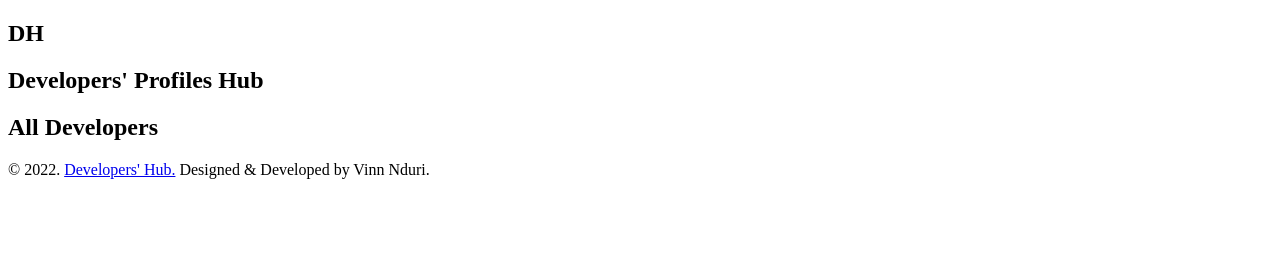
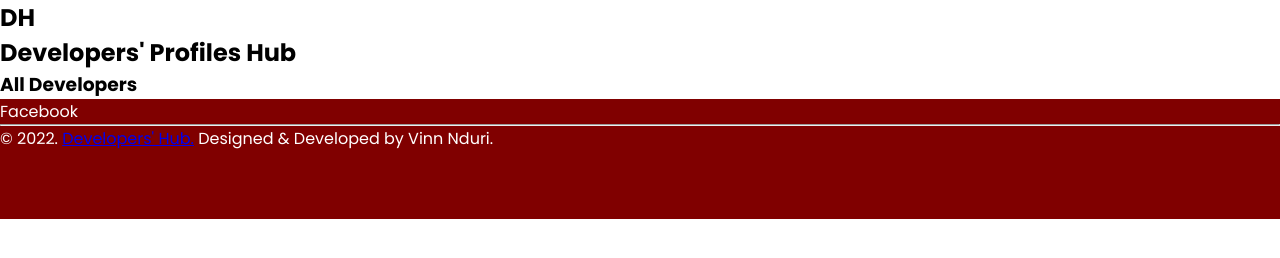
Before and after one commit to ndurivin/Developers-Hub, a plain HTML site: page index.html in a window 1280 px wide. Drawn offline with Linux system fonts and the light colour scheme; a web font is replaced by a local one.

Commit message:
Add the global styling

```diff
--- a/assets/css/style.css
+++ b/assets/css/style.css
@@ -0,0 +1,21 @@
+
+/*  font-family: 'Actor', sans-serif;
+    font-family: 'Adamina', serif;
+    font-family: 'Comfortaa', cursive;
+    font-family: 'Poppins', sans-serif; */
+
+/* Global variables  */
+@import url('https://fonts.googleapis.com/css2?family=Actor&family=Adamina&family=Comfortaa:wght@700&family=Poppins:wght@400;500;700&display=swap');
+
+*{
+    margin: 0;
+    padding: 0;
+    box-sizing: border-box;
+    font-family: 'Poppins', sans-serif;
+}
+
+#footer{
+    background-color: #800000;
+    height: 15vh;
+    color: #ffff;
+}
--- a/index.html
+++ b/index.html
@@ -4,7 +4,7 @@
     <meta charset="UTF-8">
     <meta http-equiv="X-UA-Compatible" content="IE=edge">
     <meta name="viewport" content="width=device-width, initial-scale=1.0">
-    <title>Developers HUb</title>
+    <title>Developers Hub</title>
     <link rel="stylesheet" href="./assets/css/style.css">
 </head>
 <body>
@@ -25,12 +25,13 @@
         <div class="mainContent">
            <div class="topContent">
                 <div class="users">
-                    <h2>All Developers</h2>
+                    <h3>All Developers</h3>
                     <ul id="users">
 
                     </ul>
                 </div>
-                <div class="userProfiles">
+                <div id="user-profiles">
+
                 </div>
            </div>
            <div class="bottomContent">
@@ -43,8 +44,9 @@
         <section>
             <div id="footer">
                 <div class="socialMedia">
-
+                    Facebook
                 </div>
+                <hr>
                 <div class="copyright">
                     <p>	&copy; 2022. <a href="#">Developers' Hub.</a> Designed & Developed by Vinn Nduri.</p>
                 </div>
```
